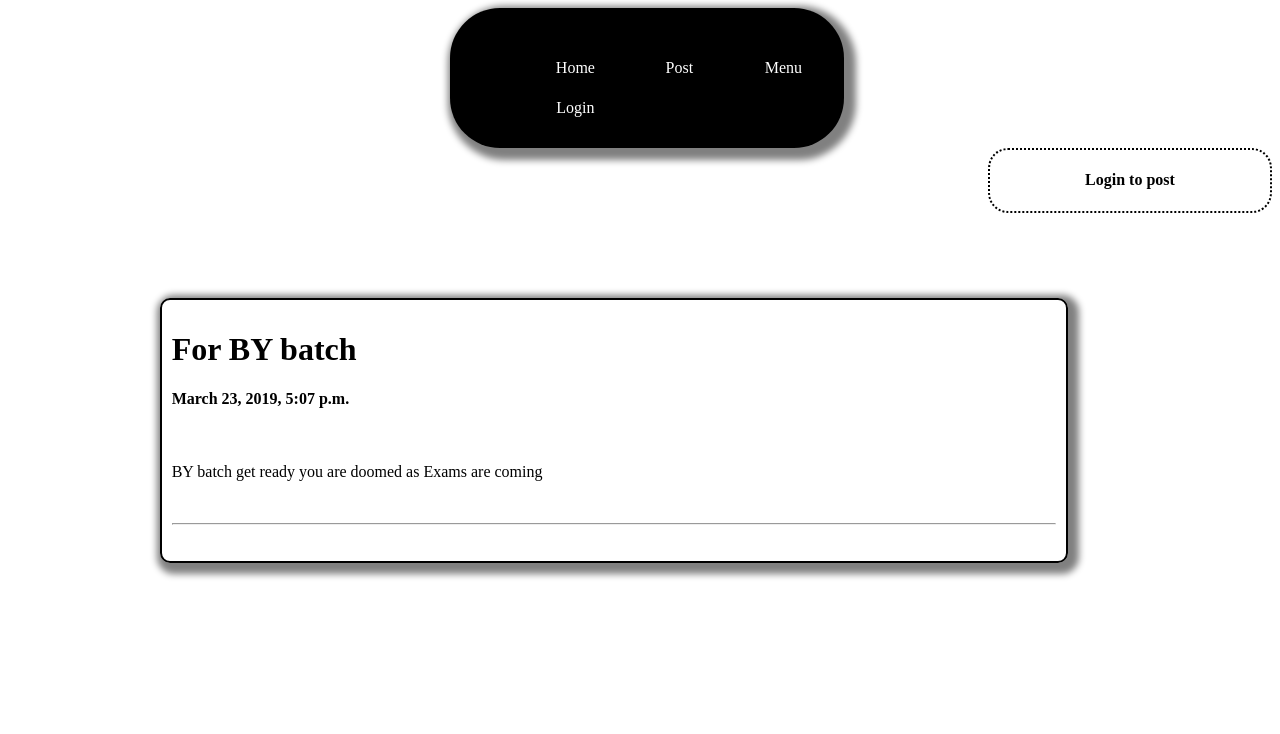
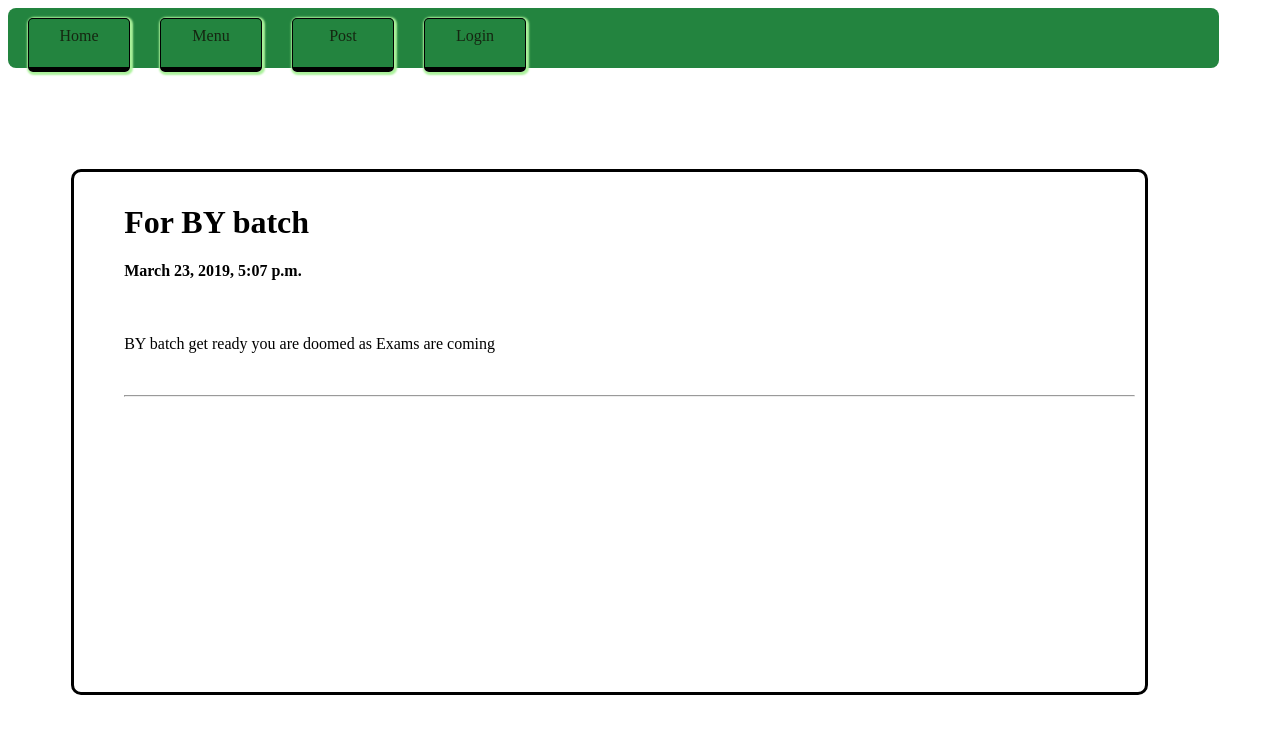
Before and after one commit to richeshgupta/JUETNoticeBoard, a Django app: page /home/ in a window 1280 px wide. Shown: the top 734 px of the page. Run offline with Django 3.2, Linux system fonts and the light colour scheme; data comes from the database, SQL or seed files in the repository; both versions use the stored data as it was after the commit.

Commit message:
Updated nav.html and a little logical changes and redirection

```diff
--- a/notice/users/templates/users/nav.html
+++ b/notice/users/templates/users/nav.html
@@ -1,109 +1,77 @@
 <!DOCTYPE html>
 <html>
 <head>
-	<style>
-		div.nav-box
+	<style type="text/css">
+		div.main-container
 		{
-			width:28%;
-			height:100px;
-			background-color:black;
-			color:white;
-			padding:20px;
-			margin-left:35%;
-			box-shadow:5px 5px 7px 7px grey;
-			border-radius:50px;
+			margin: 0;
+			height:45px;
+			background-color:#23843f;
+			width:95%;
+			padding:5px;
+			padding-top:10px;
+			border-radius:8px;
 		}
-		div.nav-box:hover
+		div.btn
+		{
+			display:inline-block;
+			width:100px;
+			float:left;
+			height:40px;
+			text-align: center;
+			border:1px solid black;
+			border-bottom-width: 5px;
+			border-radius:5px;
+			box-shadow:1px 1px 2px 2px #abf29b;
+			margin:15px;
+			padding-top:8px;
+			margin-top:0px;
+		}
+		div.btn:hover
 		{
 
-			height:120px;
-			transition: height 2s;
-		}
-		li
-		{
-			display:inline-block;
-			margin-left:30px;
-			margin-top:10px;
-			width:60px;
-			height: 20px;
-			text-align: center;
-			border-radius:3px;
-			padding: 5px;
-		}
-		li:hover
-		{
-			color:black;
 			background-color:white;
 			transition:background-color 2s;
 		}
-		div.nav-box > ul
-		{
-			list-style-type: none;
-		}
-		a
-		{
-			text-decoration:none;
-			color:white;
+		a{
+			text-decoration: none;
+			color:#152611;
 		}
 		a:hover
 		{
-			color:black;
+			color:#23843f;
 			transition:color 2s;
 		}
-		div.heading
-		{
-			margin:30px;
-			color:grey;
-			border:2px solid black;
-			border-radius:10px;
-			padding:20px;
-			text-align:center;
-		}
-		div.content{
-			border:2px solid black;
-			border-radius:10px;
-			box-shadow:2px 2px 3px 3px grey;
-			padding:10px;
-			margin-top:150px;
-			width:70%;
-			margin-left:12%;
-			box-shadow:4px 4px 7px 7px grey;
-		}
-		div.user-name
+		div.content
 		{
 			display:block;
-			float:right;
-			margin-left:50px;
-			border:2px dotted black;
-			width:280px;
-			text-align: center;
-			border-radius:20px;
+			width:80%;
+			height:500px;
+			margin-top:8%;
+			margin-left:5%;
+			border:3px solid black;
+			border-radius:10px;
+			padding:10px;
+			padding-left:50px;
 		}
 	</style>
 </head>
 <body>
-	<div class="nav-box">
-		<ul>
-			<li><a href="{% url 'home' %}">Home</a></li>
-			<li><a href="{% url 'notice' %}">Post</a></li>
-			<li><a href="{% url 'menu' %}">Menu</a></li>
+<div class="main-container">
+
+			<div class="btn"><a href="{% url 'home' %}">Home</a></div>
+			<div class="btn"><a href="{% url 'menu' %}">Menu</a></div>
+			<div class="btn"><a href="{% url 'notice' %}">Post</a></div>
 			{% if user.is_authenticated %}
-				<li><a href="{% url 'logout' %}">Logout</a></li>
+				<div class="btn"><a href="{% url 'logout' %}">Logout</a></div>
 			{% else %}
-				<li><a href="{% url 'login' %}">Login</a></li>
+				<div class="btn"><a href="{% url 'login' %}">Login</a></div>
 			{% endif %}
-	</div>
-<div class="user-name">
-	{% if user.is_authenticated %}
-		<h4>Hello, {{ user.username }} </h4>
-	{% else %}
-		<h4>Login to post</h4>
-	{% endif %}
 
 </div>
-	<div class="content">
-		{% block content %}
-		{% endblock content %}
-	</div>
+<div class="content">
+{% block content %}
+{% endblock content %}
+</div>
 </body>
 </html>
```
Also changed, not shown: notice/users/templates/users/login.html (+3 -7 lines), notice/db.sqlite3.
